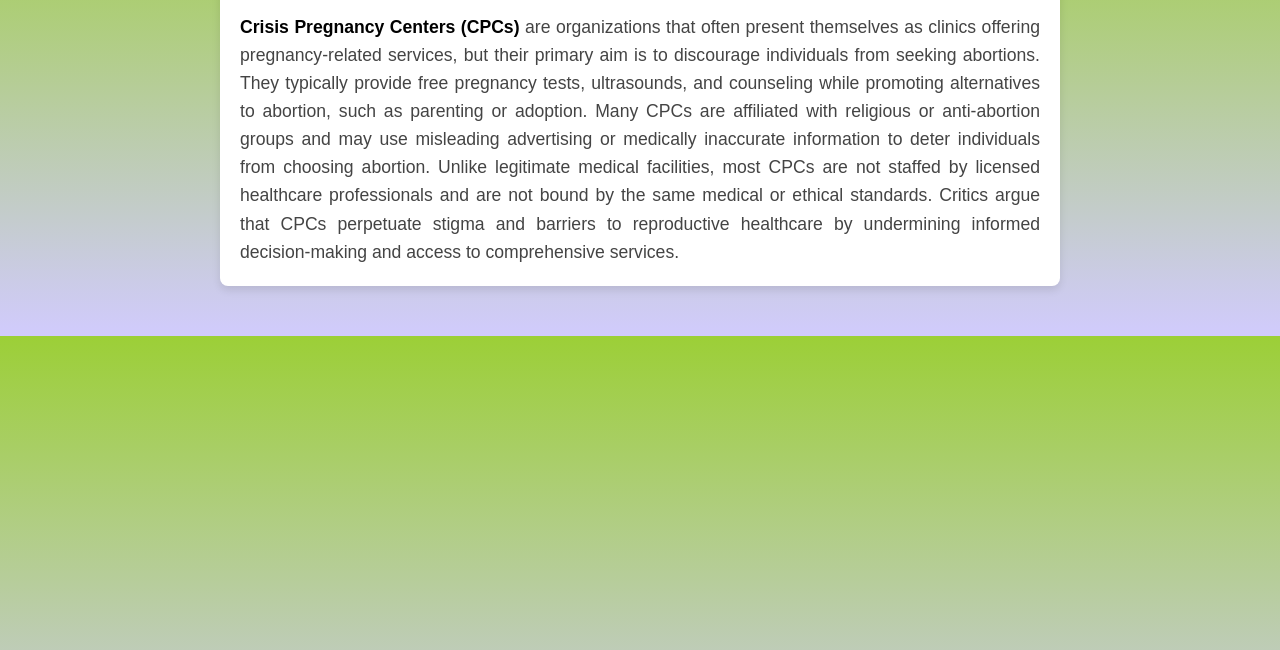
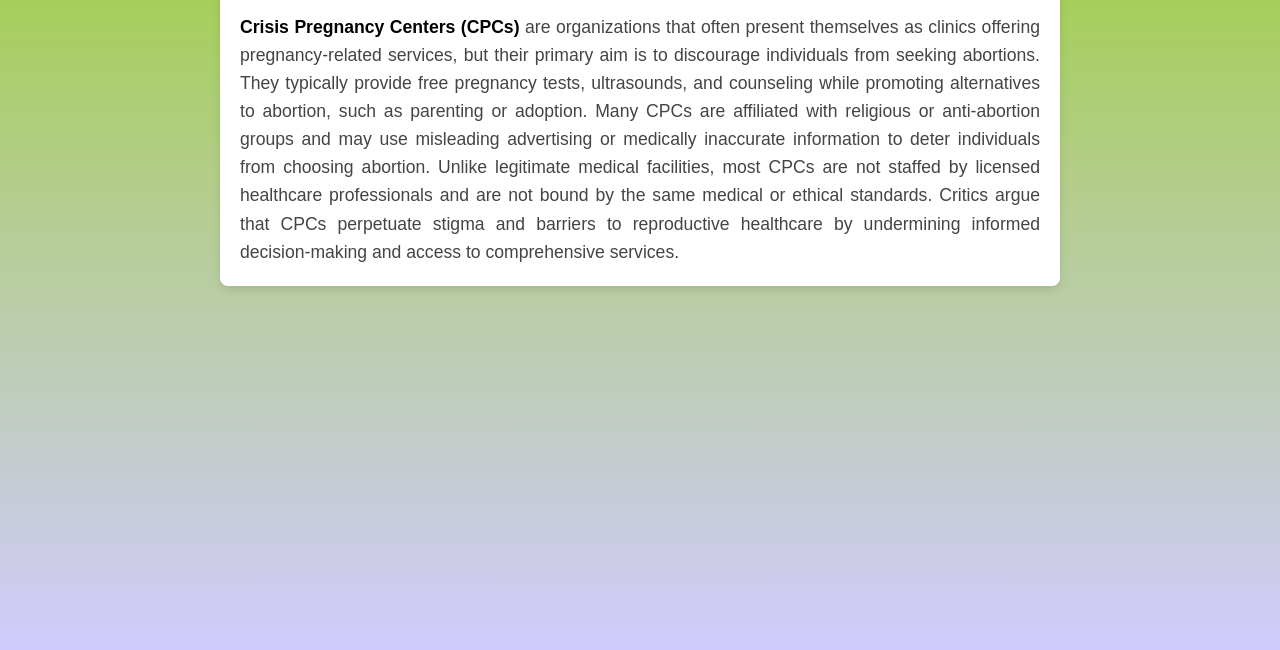
Before and after one commit to hesperkt/buckle-bunnies-fund, a plain HTML site: page cpc.html in a window 1280 px wide. Shown: the part 150-800 px from the top of the page. Drawn offline with Linux system fonts and the light colour scheme.

Commit message:
update background

```diff
--- a/cpc.html
+++ b/cpc.html
@@ -13,6 +13,9 @@
             padding: 0;
             background: linear-gradient(to bottom, #9CCF37, #D1CBFD);
             color: black;
+            background-repeat: no-repeat;
+            background-attachment: fixed;
+            height: 100%;
         }
         .container {
             max-width: 800px;
```
